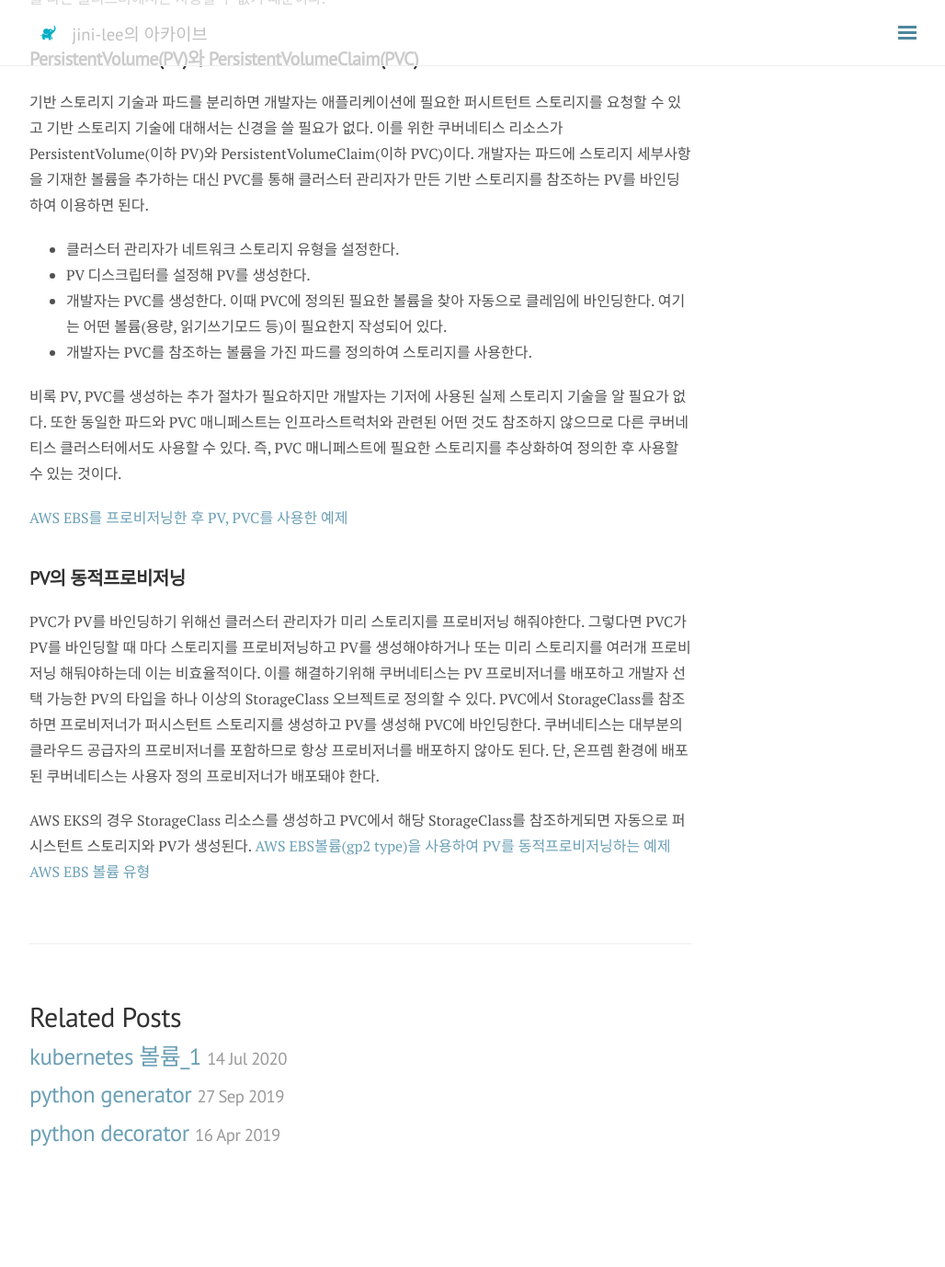
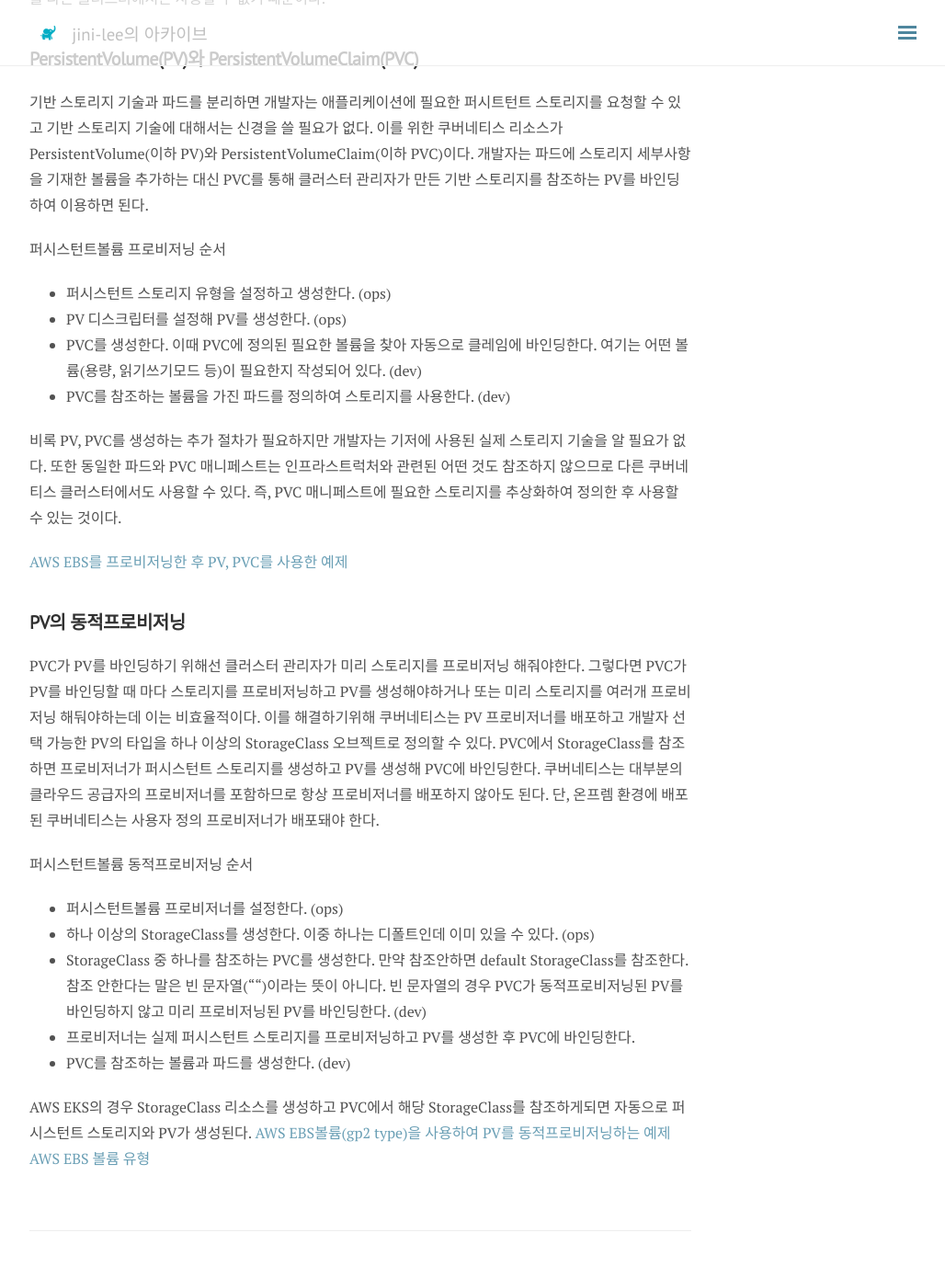
Before and after one commit to jini-lee/jini-lee.github.com, a Jekyll site: the page built from _posts/kubernetes/2020-07-16-volume-2.md, in a window 1280 px wide and 1400 px high, scrolled down 600 px. Shown: the top 1378 px of the window at 92% size, without its empty margins (248-1276 px from the left). Built offline with Jekyll 4.4.1, drawn with Linux system fonts in a browser that asks for light colours; nearby versions of some CDN libraries; comment, search, counter and statistics services are not loaded; before the commit the page ends 1908 px from its top, so only the background shows below that.

Commit message:
Update 2020-07-16-volume-2.md

```diff
--- a/_posts/kubernetes/2020-07-16-volume-2.md
+++ b/_posts/kubernetes/2020-07-16-volume-2.md
@@ -25,11 +25,12 @@ comments: true
 이를 위한 쿠버네티스 리소스가 PersistentVolume(이하 PV)와 PersistentVolumeClaim(이하 PVC)이다.
 개발자는 파드에 스토리지 세부사항을 기재한 볼륨을 추가하는 대신 PVC를 통해 클러스터 관리자가 만든 기반 스토리지를 참조하는 PV를 바인딩하여 이용하면 된다.
 
- - 클러스터 관리자가 네트워크 스토리지 유형을 설정한다.
- - PV 디스크립터를 설정해 PV를 생성한다.
- - 개발자는 PVC를 생성한다. 이때 PVC에 정의된 필요한 볼륨을 찾아 자동으로 클레임에 바인딩한다.
-   여기는 어떤 볼륨(용량, 읽기쓰기모드 등)이 필요한지 작성되어 있다.
- - 개발자는 PVC를 참조하는 볼륨을 가진 파드를 정의하여 스토리지를 사용한다.
+퍼시스턴트볼륨 프로비저닝 순서
+ - 퍼시스턴트 스토리지 유형을 설정하고 생성한다. (ops)
+ - PV 디스크립터를 설정해 PV를 생성한다. (ops)
+ - PVC를 생성한다. 이때 PVC에 정의된 필요한 볼륨을 찾아 자동으로 클레임에 바인딩한다.
+   여기는 어떤 볼륨(용량, 읽기쓰기모드 등)이 필요한지 작성되어 있다. (dev)
+ - PVC를 참조하는 볼륨을 가진 파드를 정의하여 스토리지를 사용한다. (dev)
 
 비록 PV, PVC를 생성하는 추가 절차가 필요하지만 개발자는 기저에 사용된 실제 스토리지 기술을 알 필요가 없다. 또한 동일한 파드와 PVC 매니페스트는 인프라스트럭처와 관련된
 어떤 것도 참조하지 않으므로 다른 쿠버네티스 클러스터에서도 사용할 수 있다. 즉, PVC 매니페스트에 필요한 스토리지를 추상화하여 정의한 후 사용할 수 있는 것이다.
@@ -39,6 +40,13 @@ comments: true
 ## PV의 동적프로비저닝
 PVC가 PV를 바인딩하기 위해선 클러스터 관리자가 미리 스토리지를 프로비저닝 해줘야한다. 그렇다면 PVC가 PV를 바인딩할 때 마다 스토리지를 프로비저닝하고 PV를 생성해야하거나 또는 미리 스토리지를 여러개 프로비저닝 해둬야하는데 이는 비효율적이다. 이를 해결하기위해 쿠버네티스는 PV 프로비저너를 배포하고 개발자 선택 가능한 PV의 타입을 하나 이상의 StorageClass 오브젝트로 정의할 수 있다. PVC에서 StorageClass를 참조하면 프로비저너가 퍼시스턴트 스토리지를 생성하고 PV를 생성해 PVC에 바인딩한다. 쿠버네티스는 대부분의 클라우드 공급자의 프로비저너를 포함하므로 항상 프로비저너를 배포하지 않아도 된다. 단, 온프렘 환경에 배포된 쿠버네티스는 사용자 정의 프로비저너가 배포돼야 한다.
 
+퍼시스턴트볼륨 동적프로비저닝 순서
+- 퍼시스턴트볼륨 프로비저너를 설정한다. (ops)
+- 하나 이상의 StorageClass를 생성한다. 이중 하나는 디폴트인데 이미 있을 수 있다. (ops)
+- StorageClass 중 하나를 참조하는 PVC를 생성한다. 만약 참조안하면 default StorageClass를 참조한다. 참조 안한다는 말은 빈 문자열("")이라는 뜻이 아니다. 빈 문자열의 경우 PVC가 동적프로비저닝된 PV를 바인딩하지 않고 미리 프로비저닝된 PV를 바인딩한다. (dev)
+- 프로비저너는 실제 퍼시스턴트 스토리지를 프로비저닝하고 PV를 생성한 후 PVC에 바인딩한다.
+- PVC를 참조하는 볼륨과 파드를 생성한다. (dev)
+
 AWS EKS의 경우 StorageClass 리소스를 생성하고 PVC에서 해당 StorageClass를 참조하게되면 자동으로 퍼시스턴트 스토리지와 PV가 생성된다.
 [AWS EBS볼륨(gp2 type)을 사용하여 PV를 동적프로비저닝하는 예제](https://github.com/jini-lee/k8s-practice/tree/master/volume/persistent_volume_dynamic)
 [AWS EBS 볼륨 유형](https://docs.aws.amazon.com/ko_kr/AWSEC2/latest/UserGuide/ebs-volume-types.html)
```
